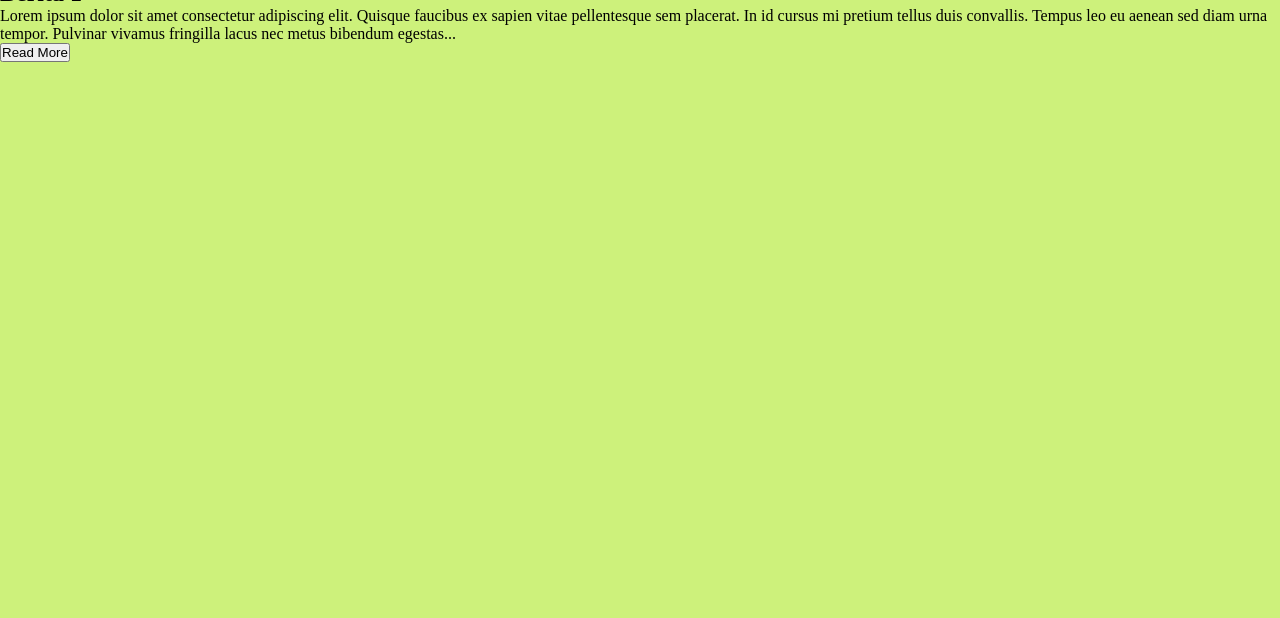
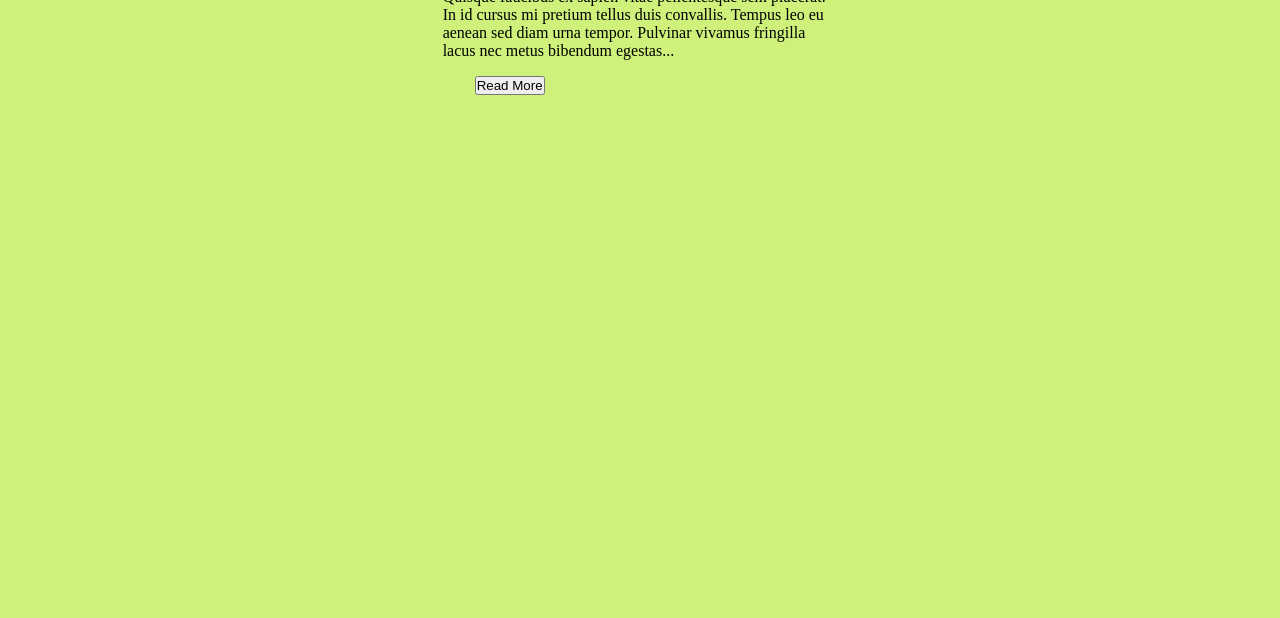
Before and after one commit to zamzami14/Projek-Akhir, a plain HTML site: page index.html in a window 1280 px wide. Shown: the part 182-800 px from the top of the page. Drawn offline with Linux system fonts and the light colour scheme; a web font is replaced by a local one.

Commit message:
Penataan letak berita

```diff
--- a/index.html
+++ b/index.html
@@ -44,21 +44,20 @@
         </a>
     </h1>
 
-    <div class="News Info">
-        <h1 class="Judul Kabar Bola">Berita 1</h1>
+    <div class="NewsInfo">
+        <h1 class="Judul-Kabar-Bola">Berita 1</h1>
         <div class="Konten Kabar Bola">
             <h2 class="Judul Berita">Berita 1</h2>
             <p class="Penjelasan Berita">
                 Lorem ipsum dolor sit amet consectetur adipiscing elit. Quisque faucibus ex sapien vitae pellentesque sem placerat. In id cursus mi pretium tellus duis convallis. Tempus leo eu aenean sed diam urna tempor.
                 Pulvinar vivamus fringilla lacus nec metus bibendum egestas...
-
             </p>
 
-            <a class = "Read More" href="Kabar Bola.html">
+            <div class = "ReadMore" href="Kabar Bola.html">
                 <input type="button" value="Read More">
-            </a>
+            </div>
 
-            </button>
+
         </div>
     </div>
 </body>
--- a/style.css
+++ b/style.css
@@ -57,3 +57,33 @@ nav ul li a:hover {
     color: rgb(255, 255, 255);
     border-bottom: 1px solid rgb(255, 255, 255);
 }
+.Judul-Kabar-Bola{
+    font-family: "Tagesschrift", system-ui;
+    font-size: 30px;
+    color: rgb(8, 71, 52);
+    font-weight: 400;
+    font-style: normal;
+
+}
+.NewsInfo{
+     display: grid;
+    gap: 3rem;
+    grid-template-columns: repeat(3,1fr);
+    grid-template-rows: repeat(2,1fr);
+    max-height: 750px;
+}
+.ReadMore  {
+    background-color: var(--Soft-red);
+    border: none;
+    color: var(--Off-white);
+    width: 200px;
+    padding: 1rem 2rem;
+    cursor: pointer;
+    text-transform: uppercase;
+    letter-spacing: 5px;
+    font-weight: 700;
+}
+.ReadMore:hover {
+    background-color: var(--Off-white);
+    color: var(--Soft-red);
+}
```
